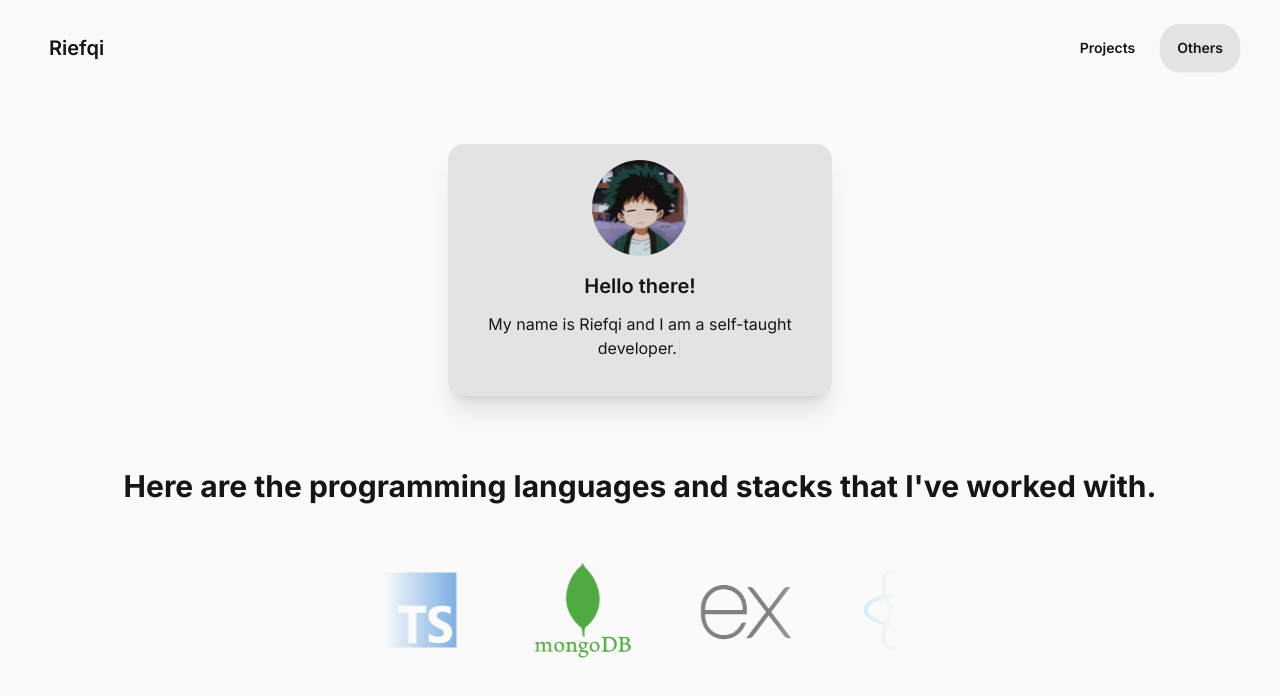
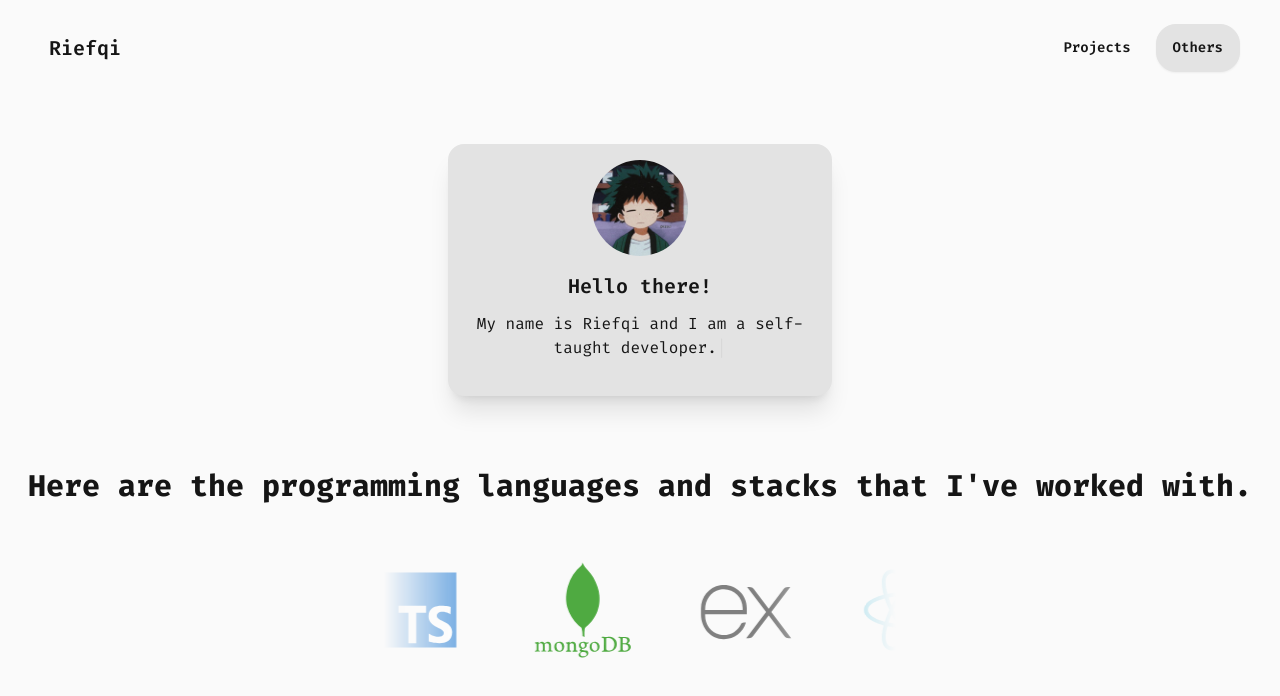
Before and after one commit to riefqikml/personal-website, a Next.js app: page / in a window 1280 px wide. Shown: the top 696 px of the page. Built offline with nearby package versions, Linux system fonts and the light colour scheme.

Commit message:
change font style to fira code.

```diff
--- a/app/layout.tsx
+++ b/app/layout.tsx
@@ -1,10 +1,10 @@
 import { Analytics } from "@vercel/analytics/react";
 import type { Metadata } from "next";
-import { Inter } from "next/font/google";
+import { Fira_Code } from "next/font/google";
 import "./globals.css";
 import { Navbar } from "./component/navbar";
 
-const inter = Inter({ subsets: ["latin"] });
+const firaCode = Fira_Code({ subsets: ["latin"] });
 
 export const metadata: Metadata = {
   title: "Riefqi's Website",
@@ -18,7 +18,7 @@
 }>) {
   return (
     <html lang="en" data-theme="acid">
-      <body className={inter.className}>
+      <body className={firaCode.className}>
         <Navbar />
         {children}
         <Analytics />
--- a/app/page.tsx
+++ b/app/page.tsx
@@ -1,4 +1,3 @@
-import { Carousel } from "./component/carousel";
 import Content from "./content/page";
 
 export default function Home() {
```
